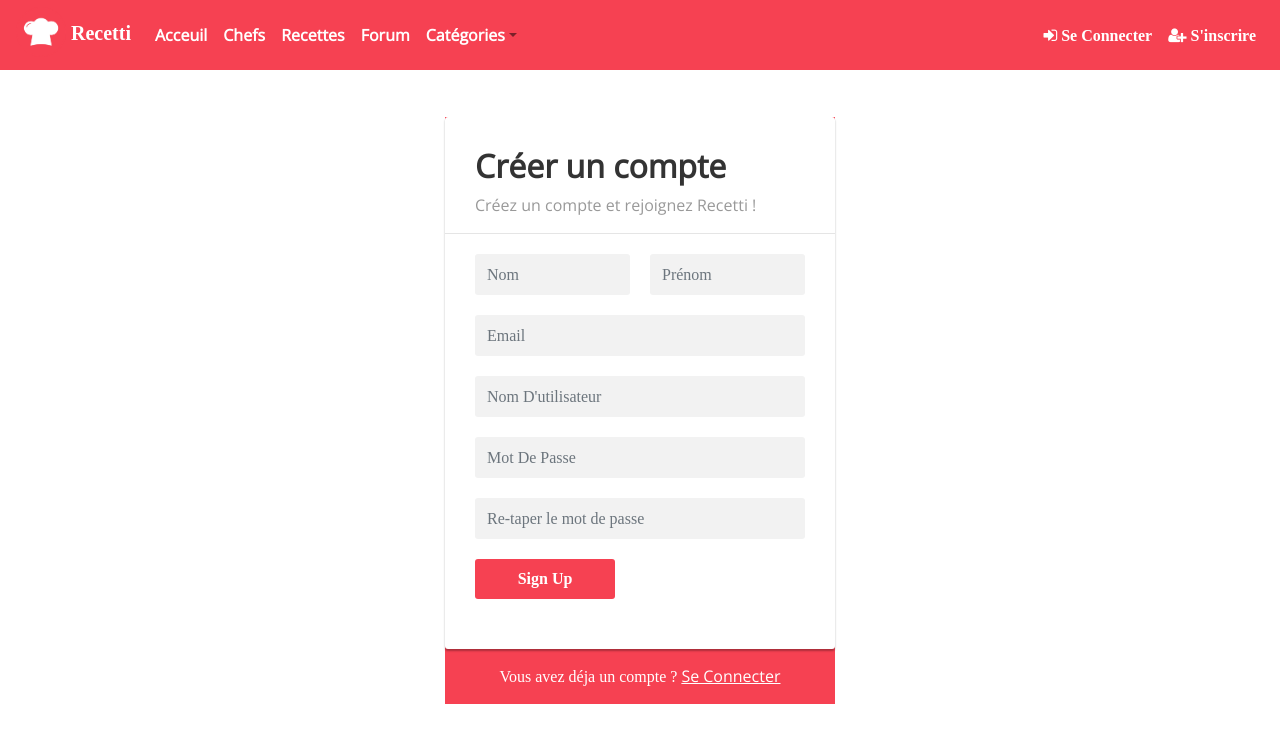
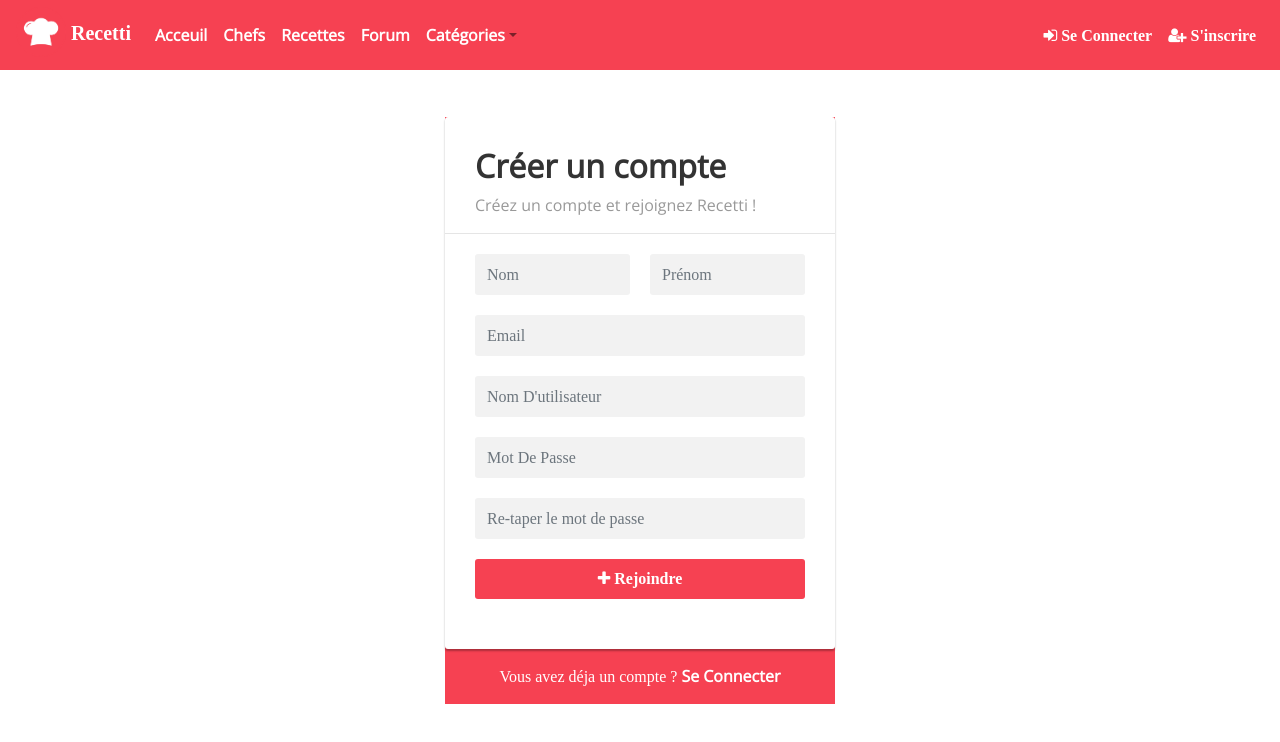
Before and after one commit to azizbecha/recetti-web, a React (Create React App) app: page /register in a window 1280 px wide. Shown: the top 742 px of the page. Built offline with nearby package versions, Linux system fonts and the light colour scheme.

Commit message:
:heavy_plus_sign: Improve Register

```diff
--- a/src/Register.css
+++ b/src/Register.css
@@ -54,23 +54,18 @@
     font-weight: bold;
 
     border: none;
-    min-width: 140px;
+    width: 100%
 }
 
 .signup-form a{
     color: #fff;
-    text-decoration: underline;
+    text-decoration: none;
+    font-weight: bold;
 }
 .signup-form a:hover{
     text-decoration: none;
 }
-.signup-form form a{
-    color: #3598dc;
-    text-decoration: none;
-}
-.signup-form form a:hover{
-    text-decoration: underline;
-}
+
 .signup-form .hint-text {
     padding-bottom: 15px;
     text-align: center;
--- a/src/components/Register.js
+++ b/src/components/Register.js
@@ -43,7 +43,7 @@ export default class Register extends React.Component {
                 <input type="password" class="form-control" name="confirm_password" placeholder="Re-taper le mot de passe" required="required" />
             </div>
             <div class="form-group">
-                <button type="submit" name="register" class="btn btn-primary btn-lg">Sign Up</button>
+                <button type="submit" name="register" class="btn btn-primary btn-lg"><i class="fa fa-plus"></i> Rejoindre</button>
             </div>
         </form>
         <div class="hint-text">Vous avez déja un compte ? <a href="login">Se Connecter</a></div>
```
